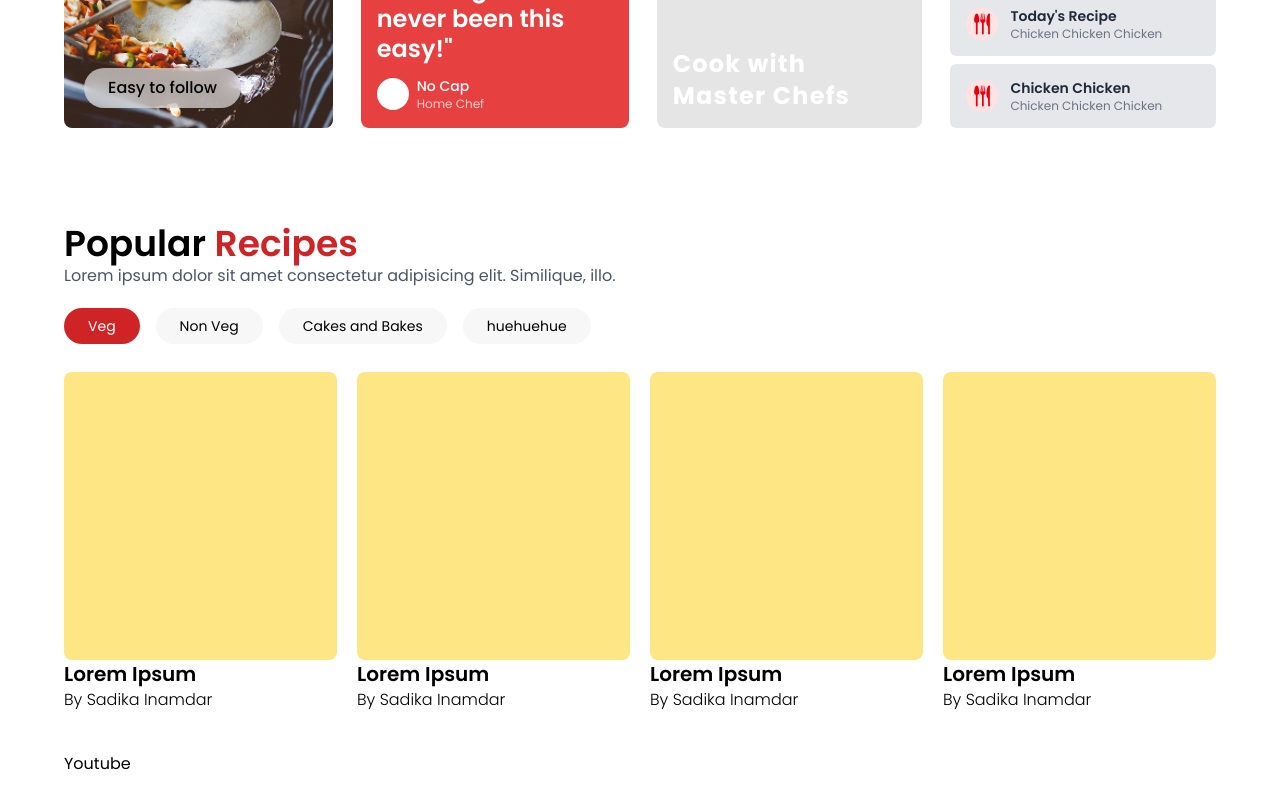
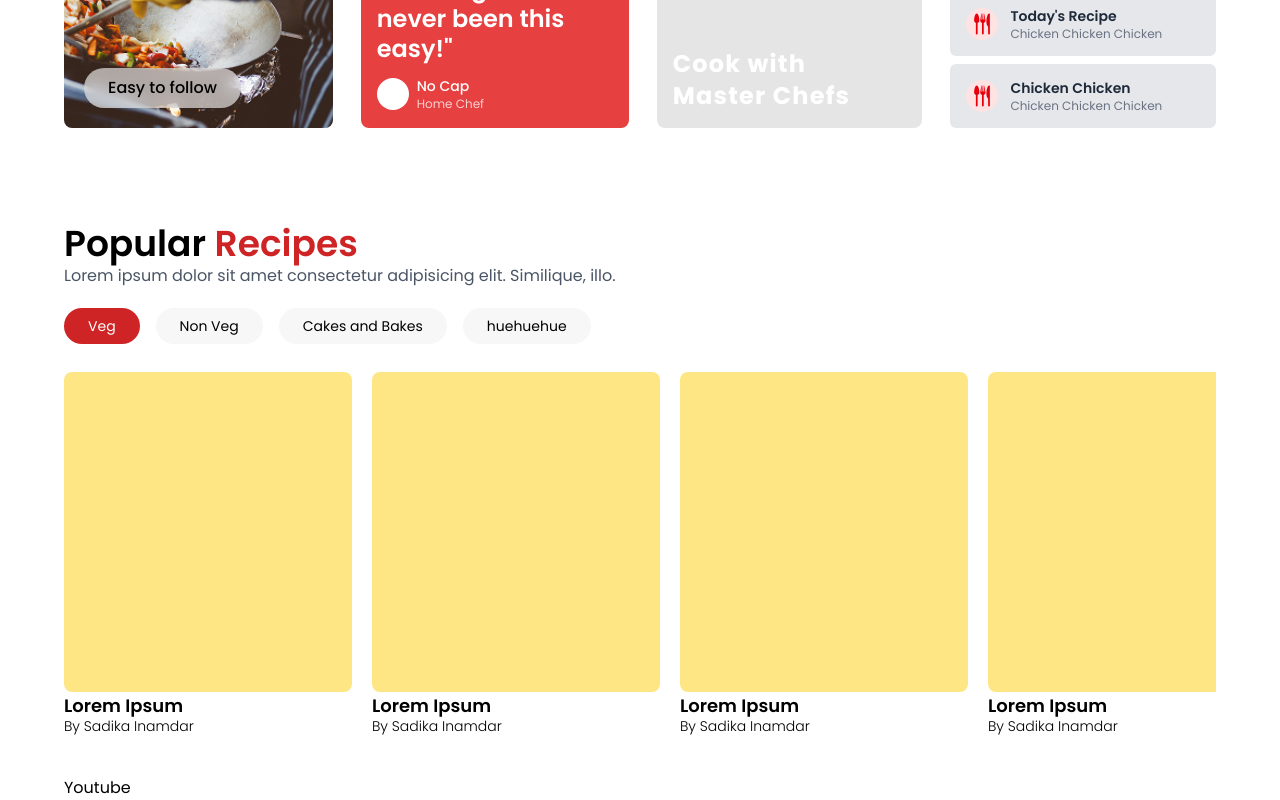
Before and after one commit to SahilMalgundkar24/epicbiteweb, a Next.js app: page / in a window 1280 px wide. Shown: the part 915-1715 px from the top of the page. Before the commit the page ends 1691 px from the top, so only its background shows below. Built offline with nearby package versions, Linux system fonts and the light colour scheme; grey boxes are pictures that could not be loaded.

Commit message:
Added the recipe Cards

```diff
--- a/app/globals.css
+++ b/app/globals.css
@@ -29,3 +29,12 @@
 .animate-slideUp {
   animation: slideUp 0.4s ease-in forwards;
 }
+
+/* Hide scrollbar for all browsers */
+.scrollbar-hide {
+  -ms-overflow-style: none; /* IE and Edge */
+  scrollbar-width: none; /* Firefox */
+}
+.scrollbar-hide::-webkit-scrollbar {
+  display: none; /* Chrome, Safari, Opera */
+}
--- a/components/PopularRecipes.tsx
+++ b/components/PopularRecipes.tsx
@@ -1,4 +1,5 @@
-import React from "react";
+"use client";
+import React, { useState, useRef } from "react";
 import RecipeCard from "./reusable/RecipeCard";
 import Categories from "./reusable/Categories";
 
@@ -11,6 +12,45 @@ interface Recipe {
 }
 
 const PopularRecipes: React.FC = () => {
+  const sliderRef = useRef<HTMLDivElement>(null);
+  const [isDragging, setIsDragging] = useState(false);
+  const [startX, setStartX] = useState(0);
+  const [scrollLeft, setScrollLeft] = useState(0);
+
+  const onMouseDown = (e: React.MouseEvent<HTMLDivElement>) => {
+    if (!sliderRef.current) return;
+    setIsDragging(true);
+    setStartX(e.pageX - sliderRef.current.offsetLeft);
+    setScrollLeft(sliderRef.current.scrollLeft);
+  };
+
+  const onMouseMove = (e: React.MouseEvent<HTMLDivElement>) => {
+    if (!isDragging || !sliderRef.current) return;
+    e.preventDefault();
+    const x = e.pageX - sliderRef.current.offsetLeft;
+    const walk = (x - startX) * 1; // adjust scroll speed
+    sliderRef.current.scrollLeft = scrollLeft - walk;
+  };
+
+  const onMouseUpOrLeave = () => setIsDragging(false);
+
+  // Touch events for mobile
+  const onTouchStart = (e: React.TouchEvent<HTMLDivElement>) => {
+    if (!sliderRef.current) return;
+    setIsDragging(true);
+    setStartX(e.touches[0].pageX - sliderRef.current.offsetLeft);
+    setScrollLeft(sliderRef.current.scrollLeft);
+  };
+
+  const onTouchMove = (e: React.TouchEvent<HTMLDivElement>) => {
+    if (!isDragging || !sliderRef.current) return;
+    const x = e.touches[0].pageX - sliderRef.current.offsetLeft;
+    const walk = (x - startX) * 1; // adjust scroll speed
+    sliderRef.current.scrollLeft = scrollLeft - walk;
+  };
+
+  const onTouchEnd = () => setIsDragging(false);
+
   const recipes: Recipe[] = [
     {
       id: 1,
@@ -58,26 +98,41 @@ const PopularRecipes: React.FC = () => {
 
       <Categories />
 
-      <div className="w-full py-2 mt-5 flex gap-5">
-        <div className="w-1/4">
-          <div className="w-full h-72 bg-amber-200 rounded-lg"></div>
-          <h1 className="text-xl font-semibold">Lorem Ipsum</h1>
-          <h1 className="font-light">By Sadika Inamdar</h1>
+      <div
+        ref={sliderRef}
+        onMouseDown={onMouseDown}
+        onMouseMove={onMouseMove}
+        onMouseUp={onMouseUpOrLeave}
+        onMouseLeave={onMouseUpOrLeave}
+        onTouchStart={onTouchStart}
+        onTouchMove={onTouchMove}
+        onTouchEnd={onTouchEnd}
+        className="w-full py-2 mt-5 flex gap-5 overflow-x-auto scrollbar-hide"
+      >
+        <div className="w-1/4 shrink-0">
+          <div className="w-full h-80 bg-amber-200 rounded-lg"></div>
+          <h1 className="text-lg font-semibold">Lorem Ipsum</h1>
+          <h1 className="font-light text-sm -mt-1">By Sadika Inamdar</h1>
         </div>
-        <div className="w-1/4">
-          <div className="w-full h-72 bg-amber-200 rounded-lg"></div>
-          <h1 className="text-xl font-semibold">Lorem Ipsum</h1>
-          <h1 className="font-light">By Sadika Inamdar</h1>
+        <div className="w-1/4 shrink-0">
+          <div className="w-full h-80 bg-amber-200 rounded-lg"></div>
+          <h1 className="text-lg font-semibold">Lorem Ipsum</h1>
+          <h1 className="font-light text-sm -mt-1">By Sadika Inamdar</h1>
         </div>
-        <div className="w-1/4">
-          <div className="w-full h-72 bg-amber-200 rounded-lg"></div>
-          <h1 className="text-xl font-semibold">Lorem Ipsum</h1>
-          <h1 className="font-light">By Sadika Inamdar</h1>
+        <div className="w-1/4 shrink-0">
+          <div className="w-full h-80 bg-amber-200 rounded-lg"></div>
+          <h1 className="text-lg font-semibold">Lorem Ipsum</h1>
+          <h1 className="font-light text-sm -mt-1">By Sadika Inamdar</h1>
         </div>
-        <div className="w-1/4">
-          <div className="w-full h-72 bg-amber-200 rounded-lg"></div>
-          <h1 className="text-xl font-semibold">Lorem Ipsum</h1>
-          <h1 className="font-light">By Sadika Inamdar</h1>
+        <div className="w-1/4 shrink-0">
+          <div className="w-full h-80 bg-amber-200 rounded-lg"></div>
+          <h1 className="text-lg font-semibold">Lorem Ipsum</h1>
+          <h1 className="font-light text-sm -mt-1">By Sadika Inamdar</h1>
+        </div>
+        <div className="w-1/4 shrink-0">
+          <div className="w-full h-80 bg-amber-200 rounded-lg"></div>
+          <h1 className="text-lg font-semibold">Lorem Ipsum</h1>
+          <h1 className="font-light text-sm -mt-1">By Sadika Inamdar</h1>
         </div>
       </div>
     </div>
```
